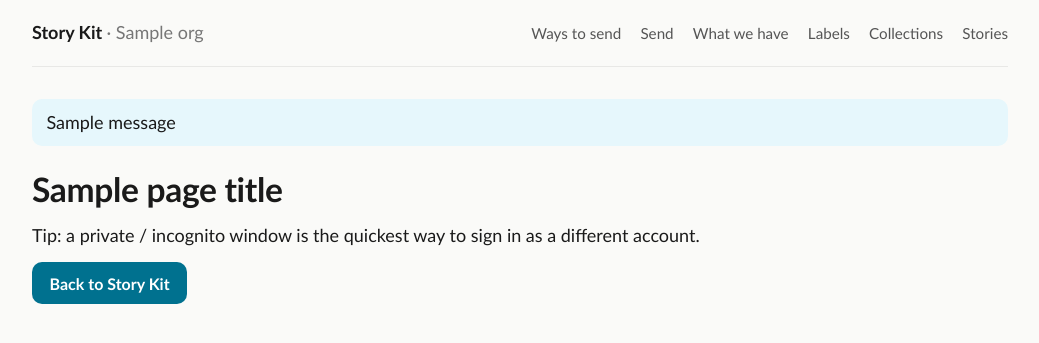
After one commit to Cooperation-org/act, a Django app: template artifacts/templates/artifacts/login_help.html in a window 1280 px wide. The commit adds this page. Shown: the top 343 px of the page, without its empty margins (120-1159 px from the left). Run offline with Django 4.2, Linux system fonts and the light colour scheme; the template is opened without the code that fills it: most values are stand-ins (such as "Sample title", 1, 10 or a date in 2020); one stand-in notice (Sample message) is shown.

Commit message:
Sign-in failure page 500s on an artifacts-only deployment
login_help rendered campaigns/login_help.html, which extends campaigns/base.html.
That base reverses campaigns-only URL names (updates_feed, home, updates, why) that
build_urlpatterns does not register unless campaigns is in ACT_APPS, so every failed
LinkedTrust sign-in raised NoReverseMatch and the help page itself returned 500.

Add artifacts/login_help.html extending the artifacts base and pick the template by
ENABLED_APPS. Replace the hardcoded href="/" in the campaigns version with {% url
'home' %}. The campaigns deployment renders exactly as before.

Co-Authored-By: Claude Opus 4.7 <noreply@anthropic.com>

```diff
--- /dev/null
+++ b/artifacts/templates/artifacts/login_help.html
@@ -0,0 +1,10 @@
+{% extends "artifacts/base.html" %}
+{% block title %}{{ page_title }}{% endblock %}
+{% block content %}
+<article class="piece">
+  <h1>{{ page_title }}</h1>
+  <p>{{ message }}</p>
+  <p class="meta">Tip: a private / incognito window is the quickest way to sign in as a different account.</p>
+  <p><a class="btn" href="{% url 'artifacts:home' %}">Back to Story Kit</a></p>
+</article>
+{% endblock %}
--- a/campaigns/templates/campaigns/login_help.html
+++ b/campaigns/templates/campaigns/login_help.html
@@ -5,6 +5,6 @@
   <h1>{{ page_title }}</h1>
   <p>{{ message }}</p>
   <p class="meta">Tip: a private / incognito window is the quickest way to sign in as a different account.</p>
-  <p><a class="btn" href="/">Back to the campaign</a></p>
+  <p><a class="btn" href="{% url 'home' %}">Back to the campaign</a></p>
 </article>
 {% endblock %}
```
Also changed, not shown: campaigns/sso.py (+9 -2 lines).
